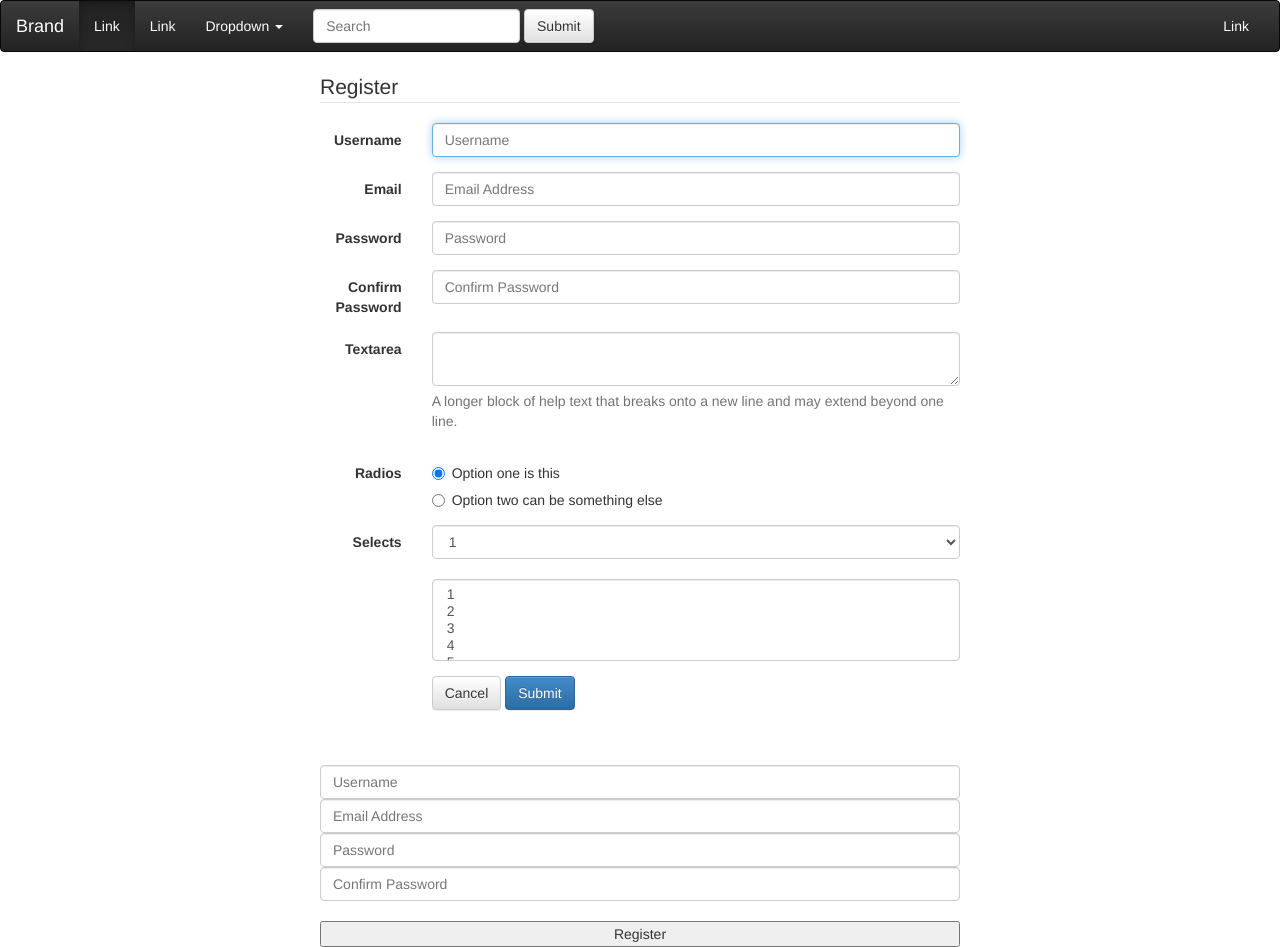
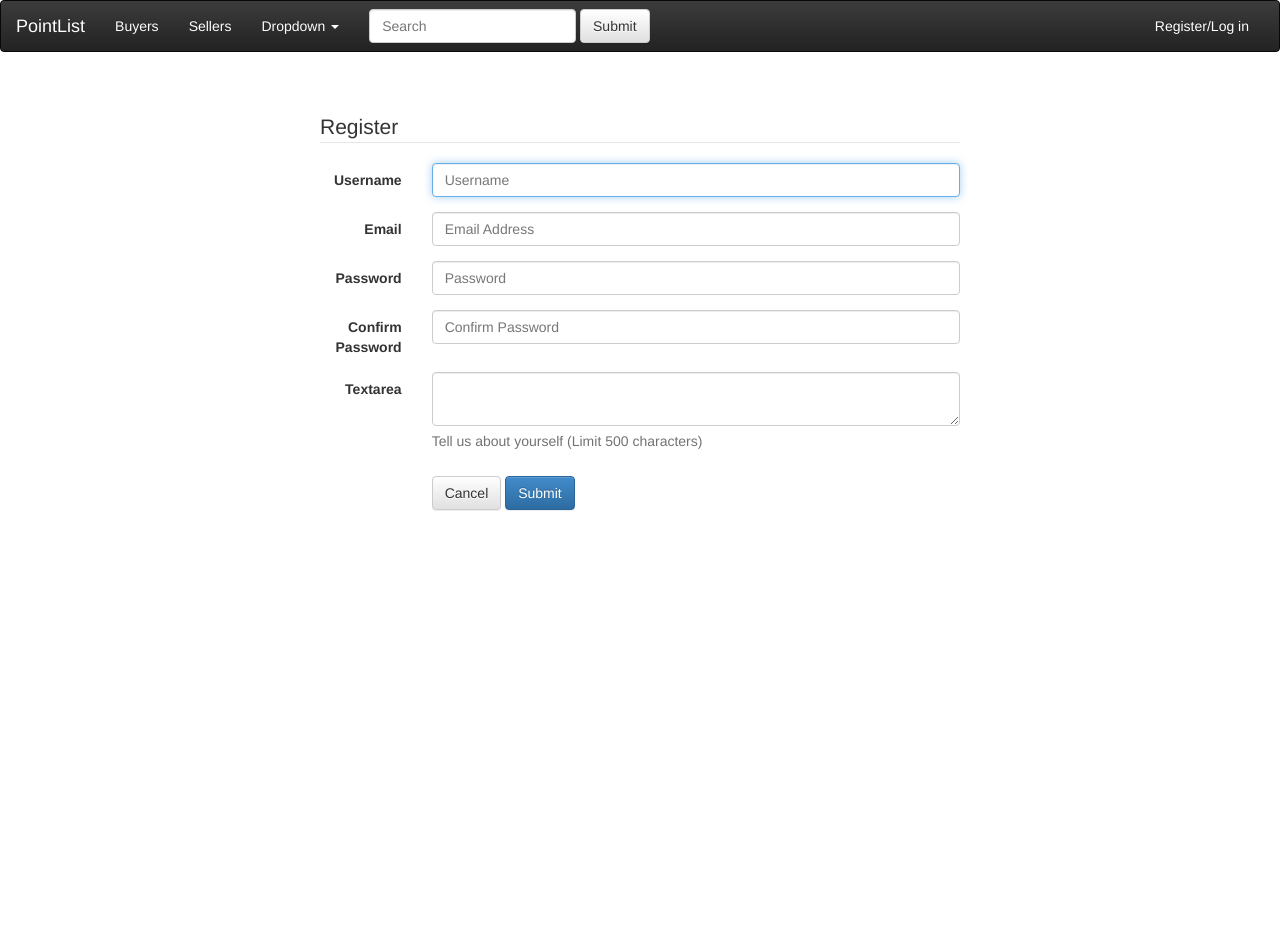
Before and after one commit to benedgar/pointlist, a Django app: page /register in a window 1280 px wide. After the commit the page ends 511 px from the top, so only its background shows below. Run offline with Django 3.2, Linux system fonts and the light colour scheme; parts of the project's set-up code (start-up, migrations or seed data) failed here and were passed over; some libraries are stand-ins or nearby versions.

Commit message:
registration looks nicer. Need to show posts on fp now

```diff
--- a/pointlist/templates/pointlist/defaults.html
+++ b/pointlist/templates/pointlist/defaults.html
@@ -9,13 +9,10 @@
     <!-- Bootstrap -->
     <link href="{% static "css/bootstrap.min.css" %}" rel="stylesheet">
     <link href="{% static "css/bootstrap-theme.min.css" %}" rel="stylesheet">
-	<link href="{% static "css/navbar.css" %}" rel="stylesheet">
     {% block head %}
 
     {% endblock %}
-    {% block css %}
 
-    {% endblock %}
 </head>
 <body>
 
--- a/pointlist/templates/pointlist/index.html
+++ b/pointlist/templates/pointlist/index.html
@@ -7,7 +7,5 @@
 
     <p>{{ text.text }} </p>
 
-    <p><a class="btn btn-default" href="#" role="button">{{ text.button_name }} &raquo;</a></p>
-
 
 {% endblock %}
--- a/pointlist/templates/pointlist/navbar.html
+++ b/pointlist/templates/pointlist/navbar.html
@@ -7,13 +7,14 @@
         <span class="icon-bar"></span>
         <span class="icon-bar"></span>
       </button>
-      <a class="navbar-brand" href="#">Brand</a>
+      <a class="navbar-brand" href="/">PointList</a>
     </div>
 
     <div class="collapse navbar-collapse" id="bs-example-navbar-collapse-2">
       <ul class="nav navbar-nav">
-        <li class="active"><a href="#">Link <span class="sr-only">(current)</span></a></li>
-        <li><a href="#">Link</a></li>
+        <li><a href="#">Buyers</a></li>
+        <li><a href="#">Sellers</a></li>
+
         <li class="dropdown">
           <a href="#" class="dropdown-toggle" data-toggle="dropdown" role="button" aria-expanded="false">Dropdown <span class="caret"></span></a>
           <ul class="dropdown-menu" role="menu">
@@ -34,121 +35,8 @@
         <button type="submit" class="btn btn-default">Submit</button>
       </form>
       <ul class="nav navbar-nav navbar-right">
-        <li><a href="#">Link</a></li>
+        <li><a href="/register">Register/Log in</a></li>
       </ul>
     </div>
   </div>
 </nav>
-
-
-<form class="form-horizontal" action='/register' method='post'>{% csrf_token %}
-  <fieldset style="width: 50%; margin: auto auto; align-content: center">
-    <legend>Register</legend>
-    {# Username #}
-  <div class="form-group">
-      <label for="inputUsername" class="col-lg-2 control-label">Username</label>
-      <div class="col-lg-10">
-         <div class="has-feedback {% if form.username.errors %}has-error{% endif %}">
-         {{ form.username }}
-        {% if form.username.errors %}
-            <span class="glyphicon glyphicon-remove form-control-feedback"></span>
-            <span id="inputError2Status" class="sr-only">(error)</span>{% endif %}
-         </div>
-      </div>
-  </div>
-
-  {# Email #}
-  <div class="form-group">
-      <label for="inputEmail" class="col-lg-2 control-label">Email</label>
-      <div class="col-lg-10">
-          <div class="has-feedback {% if form.email.errors %}has-error{% endif %}">
-            {{ form.email }}
-            {% if form.email.errors %}
-                <span class="glyphicon glyphicon-remove form-control-feedback"></span>
-                <span id="inputError2Status" class="sr-only">(error)</span>
-            {% endif %}
-          </div>
-      </div>
-  </div>
-
-  {# Password #}
-  <div class="form-group">
-      <label for="inputPassword" class="col-lg-2 control-label">Password</label>
-      <div class="col-lg-10">
-          <div class="has-feedback {% if form.password1.errors or form.password2.errors %}has-error{% endif %}">
-            {{ form.password1 }}
-            {% if form.password1.errors or form.password2.errors %}
-                <span class="glyphicon glyphicon-remove form-control-feedback"></span>
-                <span id="inputError2Status" class="sr-only">(error)</span>
-            {% endif %}
-          </div>
-      </div>
-  </div>
-
-  {# Confirm Password #}
-  <div class="form-group">
-      <label for="inputPassword" class="col-lg-2 control-label">Confirm Password</label>
-      <div class="col-lg-10">
-          <div class="has-feedback {% if form.password1.errors or form.password2.errors %}has-error{% endif %}">
-            {{ form.password2 }}
-            {% if form.password1.errors or form.password2.errors %}
-                <span class="glyphicon glyphicon-remove form-control-feedback"></span>
-                <span id="inputError2Status" class="sr-only">(error)</span>
-            {% endif %}
-          </div>
-      </div>
-  </div>
-
-  <div class="form-group">
-      <label for="textArea" class="col-lg-2 control-label">Textarea</label>
-      <div class="col-lg-10">
-        <textarea class="form-control" rows="2" id="textArea"></textarea>
-        <span class="help-block">A longer block of help text that breaks onto a new line and may extend beyond one line.</span>
-      </div>
-  </div>
-
-    <div class="form-group">
-      <label class="col-lg-2 control-label">Radios</label>
-      <div class="col-lg-10">
-        <div class="radio">
-          <label>
-            <input type="radio" name="optionsRadios" id="optionsRadios1" value="option1" checked="">
-            Option one is this
-          </label>
-        </div>
-        <div class="radio">
-          <label>
-            <input type="radio" name="optionsRadios" id="optionsRadios2" value="option2">
-            Option two can be something else
-          </label>
-        </div>
-      </div>
-    </div>
-    <div class="form-group">
-      <label for="select" class="col-lg-2 control-label">Selects</label>
-      <div class="col-lg-10">
-        <select class="form-control" id="select">
-          <option>1</option>
-          <option>2</option>
-          <option>3</option>
-          <option>4</option>
-          <option>5</option>
-        </select>
-        <br>
-        <select multiple="" class="form-control">
-          <option>1</option>
-          <option>2</option>
-          <option>3</option>
-          <option>4</option>
-          <option>5</option>
-        </select>
-      </div>
-    </div>
-    <div class="form-group">
-      <div class="col-lg-10 col-lg-offset-2">
-        <button type="reset" class="btn btn-default">Cancel</button>
-        <button type="submit" class="btn btn-primary">Submit</button>
-      </div>
-    </div>
-  </fieldset>
-</form>
--- a/pointlist/templates/pointlist/signup.html
+++ b/pointlist/templates/pointlist/signup.html
@@ -16,24 +16,26 @@
 {% endblock %}
 {% block body %}
     <br/><br/>
-
-
-
-                <form action='/register' method='post' class="form-horizontal" role="form">{% csrf_token %}
-                    <div class="center-block">
-                        <table style="width: 50%">
-                            <tr>
-                                <td>
+<form class="form-horizontal" action='/register' method='post'>{% csrf_token %}
+  <fieldset style="width: 50%; margin: auto auto; align-content: center">
+    <legend>Register</legend>
+    {# Username #}
+  <div class="form-group">
+      <label for="inputUsername" class="col-lg-2 control-label">Username</label>
+      <div class="col-lg-10">
          <div class="has-feedback {% if form.username.errors %}has-error{% endif %}">
          {{ form.username }}
         {% if form.username.errors %}
             <span class="glyphicon glyphicon-remove form-control-feedback"></span>
             <span id="inputError2Status" class="sr-only">(error)</span>{% endif %}
          </div>
-                                </td>
-                            </tr>
-                            <tr>
-                                <td>
+      </div>
+  </div>
+
+  {# Email #}
+  <div class="form-group">
+      <label for="inputEmail" class="col-lg-2 control-label">Email</label>
+      <div class="col-lg-10">
           <div class="has-feedback {% if form.email.errors %}has-error{% endif %}">
             {{ form.email }}
             {% if form.email.errors %}
@@ -41,10 +43,13 @@
                 <span id="inputError2Status" class="sr-only">(error)</span>
             {% endif %}
           </div>
-                                </td>
-                            </tr>
-                            <tr>
-                                <td>
+      </div>
+  </div>
+
+  {# Password #}
+  <div class="form-group">
+      <label for="inputPassword" class="col-lg-2 control-label">Password</label>
+      <div class="col-lg-10">
           <div class="has-feedback {% if form.password1.errors or form.password2.errors %}has-error{% endif %}">
             {{ form.password1 }}
             {% if form.password1.errors or form.password2.errors %}
@@ -52,10 +57,13 @@
                 <span id="inputError2Status" class="sr-only">(error)</span>
             {% endif %}
           </div>
-                                </td>
-                            </tr>
-                            <tr>
-                                <td>
+      </div>
+  </div>
+
+  {# Confirm Password #}
+  <div class="form-group">
+      <label for="inputPassword" class="col-lg-2 control-label">Confirm Password</label>
+      <div class="col-lg-10">
           <div class="has-feedback {% if form.password1.errors or form.password2.errors %}has-error{% endif %}">
             {{ form.password2 }}
             {% if form.password1.errors or form.password2.errors %}
@@ -63,19 +71,25 @@
                 <span id="inputError2Status" class="sr-only">(error)</span>
             {% endif %}
           </div>
+      </div>
+  </div>
 
-                            </tr>
-                            <tr>
-                                <td> &nbsp; </td>
-                            </tr>
-                            <tr>
-                                <td>
-                                    <button type="submit" class="purpleButton" style="width: 100%">Register</button>
-                                </td>
-                            </tr>
-                        </table>
+  <div class="form-group">
+      <label for="textArea" class="col-lg-2 control-label">Textarea</label>
+      <div class="col-lg-10">
+        <textarea class="form-control" rows="2" id="textArea"></textarea>
+        <span class="help-block">Tell us about yourself (Limit  500 characters)</span>
       </div>
+  </div>
+
+
+    <div class="form-group">
+      <div class="col-lg-10 col-lg-offset-2">
+        <button type="reset" class="btn btn-default">Cancel</button>
+        <button type="submit" class="btn btn-primary">Submit</button>
+      </div>
+    </div>
+  </fieldset>
 </form>
 
-
 {% endblock %}
--- a/pointlist/views/homepage.py
+++ b/pointlist/views/homepage.py
@@ -6,11 +6,7 @@ TODO: Licence, Authors, Date
 from django.shortcuts import render
 from django.shortcuts import render, redirect
 from django.contrib.auth import authenticate, login
-# from webportal.views.authentication import login_view, LoginForm
 from pointlist.forms.register import SignUpForm
-
-
-
 
 
 def add_to_context(request, key, context):
```
Also changed, not shown: db.sqlite3. Lines whose indentation alone changed are shown as unchanged.
